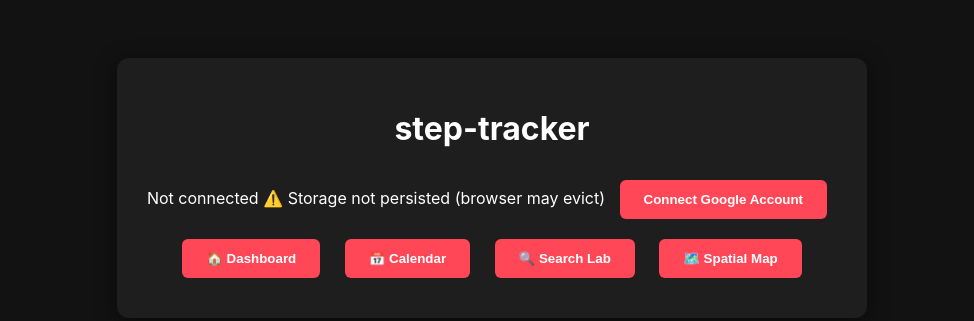
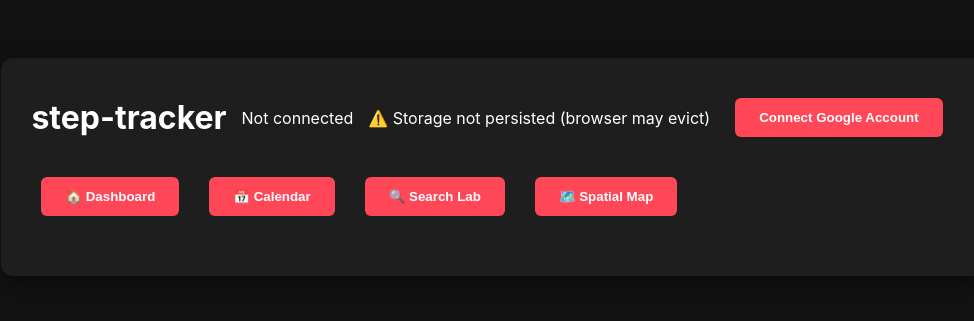
Before and after one commit to piyushbhargava1412/step-tracker, a website built with Vite: page index.html in a window 1280 px wide. Shown: the whole page, without its empty margins (148-1122 px from the left). Built offline with nearby package versions, Linux system fonts and the light colour scheme; no server answers.

Commit message:
feat(ST-001): Task 10: styles.css — tab bar and panel layout

```diff
--- a/styles.css
+++ b/styles.css
@@ -13,6 +13,44 @@ body {
     padding: 30px;
     border-radius: 12px;
     box-shadow: 0 4px 20px rgba(0,0,0,0.5);
+}
+
+/* Header flex layout for title, status, and button */
+header {
+    display: flex;
+    align-items: center;
+    justify-content: space-between;
+    margin-bottom: 20px;
+    gap: 15px;
+    flex-wrap: wrap;
+}
+
+header h1 {
+    margin: 0;
+    flex: 0 0 auto;
+}
+
+header span {
+    flex: 1 1 auto;
+    min-width: 0;
+}
+
+/* Tab bar flex layout */
+.tab-bar {
+    display: flex;
+    gap: 10px;
+    margin-bottom: 20px;
+    flex-wrap: wrap;
+    justify-content: flex-start;
+}
+
+/* Panel visibility: hide by default, show active */
+[id^="tab-"] {
+    display: none;
+}
+
+[id^="tab-"][style*="display: block"] {
+    display: block;
 }
 
 button {
```
Also changed, not shown: src/styles.test.js (added, +100 -0 lines).
